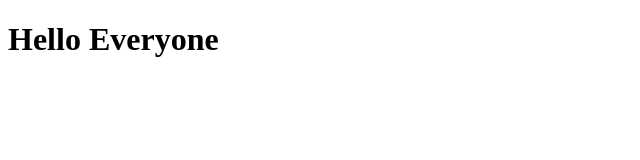
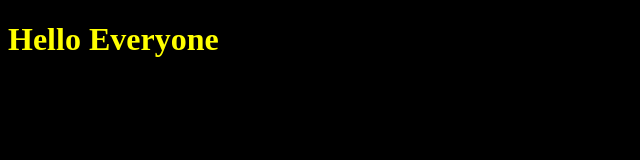
Before and after one commit to jimmy-Muzik-online/try-git, a plain HTML site: page index.html in a window 1280 px wide. Shown: the whole page, without its empty margins (0-640 px from the left). Drawn offline with Linux system fonts and the light colour scheme.

Commit message:
Add a new style

```diff
--- a/index.html
+++ b/index.html
@@ -3,6 +3,7 @@
     <head>
         <meta charset="UTF-8">
         <title>Jimmy</title>
+        <link rel="stylesheet" href="./style.css">
     </head>
     <body>
         <h1>Hello Everyone</h1>
--- /dev/null
+++ b/style.css
@@ -0,0 +1,4 @@
+body {
+    background-color: #000;
+    color: yellow;
+}
```
